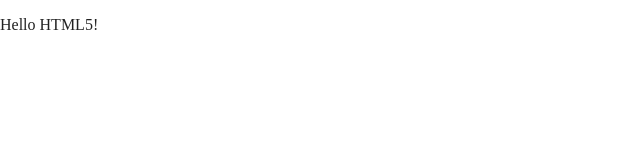
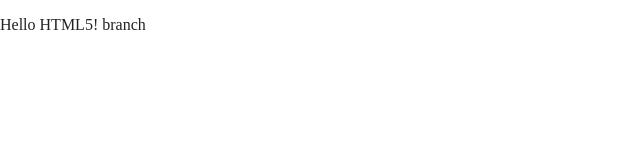
Before and after one commit to Luongatoolz/boiler, a website built with Parcel: page index.html in a window 1280 px wide. Shown: the full height of the page, 0-640 px from the left. Built offline with nearby package versions, Linux system fonts and the light colour scheme.

Commit message:
modified text

```diff
--- a/index.html
+++ b/index.html
@@ -25,7 +25,7 @@
 <body>
 
   <!-- Add your site or application content here -->
-  <p>Hello HTML5!</p>
+  <p>Hello HTML5! branch</p>
   <script src="js/vendor/modernizr-3.11.2.min.js"></script>
   <script src="js/plugins.js"></script>
   <script src="js/main.js"></script>
```
